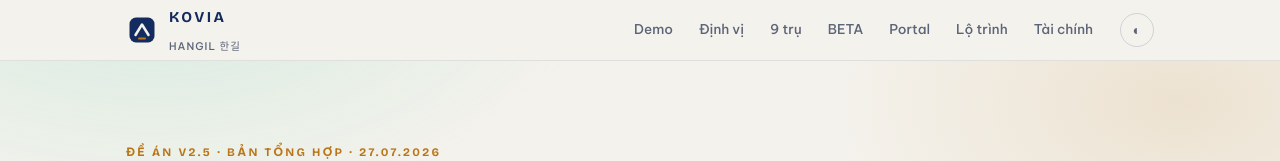
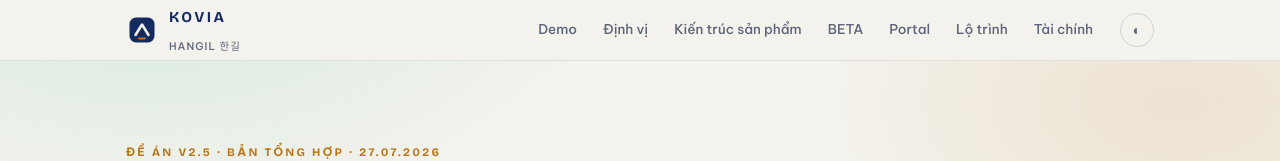
Before and after one commit to koalaland-workplace/KOVIA_demo, a plain HTML site: page index.html in a window 1280 px wide. Shown: the top 161 px of the page. Drawn offline with nearby package versions, Linux system fonts and the light colour scheme.

Commit message:
Đổi nhãn điều hướng "9 trụ" thành "Kiến trúc sản phẩm"
Co-Authored-By: Claude Opus 5 <noreply@anthropic.com>

```diff
--- a/index.html
+++ b/index.html
@@ -225,7 +225,7 @@ footer{margin-top:96px;border-top:2px solid var(--night);background:var(--card)}
   <nav id="topnav">
     <a href="#demo">Demo</a>
     <a href="#dinh-vi">Định vị</a>
-    <a href="#tru">9 trụ</a>
+    <a href="#tru">Kiến trúc sản phẩm</a>
     <a href="#beta">BETA</a>
     <a href="#portal">Portal</a>
     <a href="#lo-trinh">Lộ trình</a>
```
